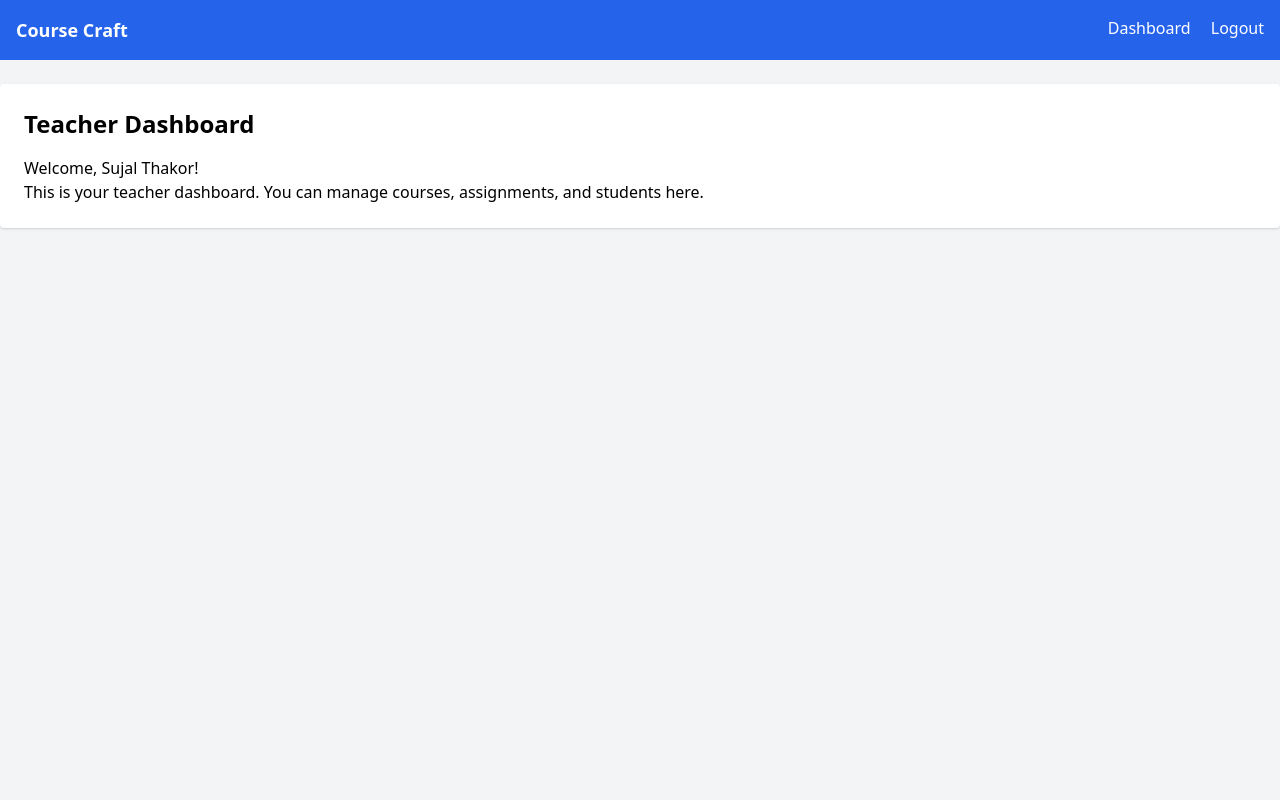
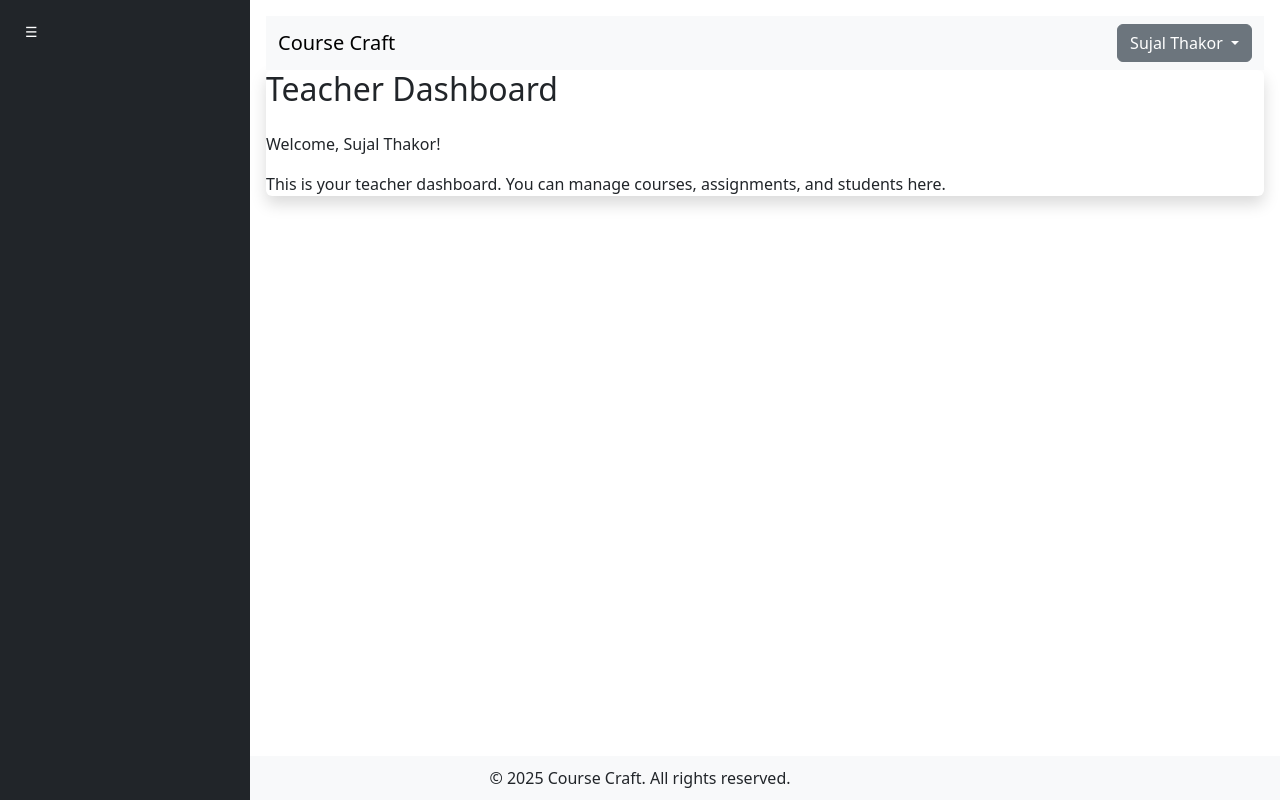
Before and after one commit to Sujal17-git/Course_Craft, a Django app: page /teacher/dashboard/ in a window 1280 px wide. Run offline with Django 5.2, Linux system fonts and the light colour scheme; a user stored in the database is signed in; some libraries are stand-ins or nearby versions.

Commit message:
base templates added for teacher and student

```diff
--- a/templates/student/dashboard.html
+++ b/templates/student/dashboard.html
@@ -1,4 +1,4 @@
-{% extends 'account/base.html' %}
+{% extends 'student/base.html' %}
 {% block title %}Student Dashboard - Course Craft{% endblock %}
 {% block content %}
     <div class="bg-white p-6 rounded shadow">
--- /dev/null
+++ b/templates/teacher/base.html
@@ -0,0 +1,107 @@
+<!DOCTYPE html>
+<html lang="en">
+<head>
+    <meta charset="UTF-8">
+    <title>Course Craft</title>
+    <meta name="viewport" content="width=device-width, initial-scale=1">
+
+    <!-- Bootstrap 5 CDN -->
+    <link href="https://cdn.jsdelivr.net/npm/bootstrap@5.3.3/dist/css/bootstrap.min.css" rel="stylesheet">
+
+    <style>
+        body {
+            min-height: 100vh;
+            display: flex;
+            flex-direction: column;
+        }
+
+        .sidebar {
+            width: 250px;
+            transition: width 0.3s;
+        }
+
+        .sidebar.collapsed {
+            width: 80px;
+        }
+
+        .sidebar .nav-link span {
+            display: inline;
+        }
+
+        .sidebar.collapsed .nav-link span {
+            display: none;
+        }
+
+        .main-content {
+            flex-grow: 1;
+            padding: 1rem;
+            margin-left: 250px;
+            transition: margin-left 0.3s;
+        }
+
+        .main-content.collapsed {
+            margin-left: 80px;
+        }
+
+        footer {
+            background-color: #f8f9fa;
+            padding: 10px;
+            text-align: center;
+        }
+    </style>
+</head>
+<body>
+
+    <!-- Sidebar -->
+    <div class="bg-dark text-white position-fixed h-100 sidebar" id="sidebar">
+        <button class="btn btn-sm text-white mt-3 ms-3" onclick="toggleSidebar()">☰</button>
+        <nav class="nav flex-column mt-4">
+
+        </nav>
+    </div>
+
+    <!-- Main Content Area -->
+    <div class="main-content" id="mainContent">
+        <!-- Top Navigation Bar -->
+        <nav class="navbar navbar-expand-lg navbar-light bg-light">
+            <div class="container-fluid justify-content-between">
+                <span class="navbar-brand mb-0 h1">Course Craft</span>
+                <div class="dropdown">
+                    <button class="btn btn-secondary dropdown-toggle" type="button" id="userDropdown" data-bs-toggle="dropdown" aria-expanded="false">
+                         {{ user.full_name }}
+                    </button>
+                    <ul class="dropdown-menu dropdown-menu-end" aria-labelledby="userDropdown">
+                        <li><a class="dropdown-item" href="#">Manage Profile</a></li>
+                        <li><a class="dropdown-item" href="#">Add Class</a></li>
+                        <li><hr class="dropdown-divider"></li>
+                        <li><a class="dropdown-item text-danger" href="{% url 'logout' %}">Logout</a></li>
+                    </ul>
+                </div>
+            </div>
+        </nav>
+
+        <!-- Main Page Content -->
+        <div>
+            {% block content %}
+            <!-- Page-specific content will go here -->
+            {% endblock %}
+        </div>
+    </div>
+
+    <!-- Footer -->
+    <footer class="mt-auto">
+        &copy; 2025 Course Craft. All rights reserved.
+    </footer>
+
+    <!-- Bootstrap JS CDN -->
+    <script src="https://cdn.jsdelivr.net/npm/bootstrap@5.3.3/dist/js/bootstrap.bundle.min.js"></script>
+
+    <!-- Toggle Sidebar Script -->
+    <script>
+        function toggleSidebar() {
+            document.getElementById('sidebar').classList.toggle('collapsed');
+            document.getElementById('mainContent').classList.toggle('collapsed');
+        }
+    </script>
+</body>
+</html>
--- a/templates/teacher/dashboard.html
+++ b/templates/teacher/dashboard.html
@@ -1,4 +1,4 @@
-{% extends 'account/base.html' %}
+{% extends 'teacher/base.html' %}
 {% block title %}Teacher Dashboard - Course Craft{% endblock %}
 {% block content %}
     <div class="bg-white p-6 rounded shadow">
```
Also changed, not shown: templates/student/base.html (added, +107 -0 lines), db.sqlite3.
